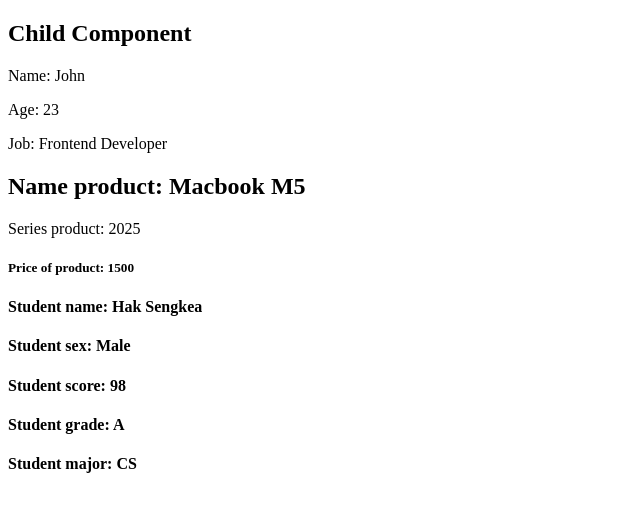
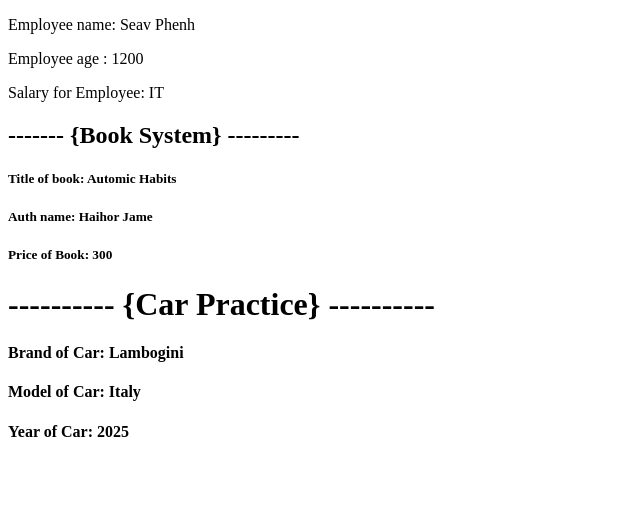
Before and after one commit to hongdyhengmesa/WebDevelopment, a Vue app: page / in a window 1280 px wide. Shown: the top 512 px of the page, without its empty margins (0-640 px from the left). Built offline with nearby package versions, Linux system fonts and the light colour scheme.

Commit message:
add some practice of props

```diff
--- a/src/App.vue
+++ b/src/App.vue
@@ -1,13 +1,13 @@
 <template>
   <div class="container">
-    <UserProfile_Parent/>
-    <ProductCard_Parent/>
-    <StudentCard_Parent/>
+      <EmpParent/>
+      <BookParent/>
+      <CarParent/>
   </div>
 </template>
 
 <script setup>
-  import UserProfile_Parent from "./components/props/UserProfile_Parent.vue";
-  import ProductCard_Parent from "./components/props/ProductCard_Parent.vue";
-  import StudentCard_Parent from "./components/props/StudentCard_Parent.vue";
+    import EmpParent from "./components/props/EmpParent.vue";
+    import BookParent from "./components/props/BookParent.vue";
+    import CarParent from "./components/props/CarParent.vue";
 </script>
--- /dev/null
+++ b/src/components/props/BookChild.vue
@@ -0,0 +1,12 @@
+<template>
+    <h2>------- {Book System} ---------</h2>
+    <h5>Title of book: {{ book.title }}</h5>
+    <h5>Auth name: {{ book.author }}</h5>
+    <h5>Price of Book: {{ book.price }}</h5>
+</template>
+
+<script setup>
+    defineProps({
+        book : Object
+    })
+</script>
--- /dev/null
+++ b/src/components/props/BookParent.vue
@@ -0,0 +1,12 @@
+<template>
+    <BookChild :book="book"/>
+</template>
+
+<script setup>
+    import BookChild from "./BookChild.vue";
+    const book = {
+        title : "Automic Habits",
+        author : "Haihor Jame",
+        price : 300,
+    }
+</script>
--- /dev/null
+++ b/src/components/props/CarChild.vue
@@ -0,0 +1,12 @@
+<template>
+    <h1>---------- {Car Practice} ----------</h1>
+    <h4>Brand of Car: {{ car.brand }}</h4>
+    <h4>Model of Car: {{ car.model }}</h4>
+    <h4>Year of  Car: {{ car.year }}</h4>
+</template>
+
+<script setup>
+    defineProps({
+        car: Object
+    })
+</script>
--- /dev/null
+++ b/src/components/props/CarParent.vue
@@ -0,0 +1,14 @@
+<template>
+    <CarChild :car="car"/>
+</template>
+
+<script setup>
+    import CarChild from "./CarChild.vue";
+
+    const car = {
+        brand: "Lambogini",
+        model: "Italy",
+        year : 2025
+    }
+
+</script>
--- /dev/null
+++ b/src/components/props/EmpChild.vue
@@ -0,0 +1,11 @@
+<template>
+    <p>Employee name: {{ employee.name }}</p>
+    <p>Employee age : {{ employee.salary }}</p>
+    <p>Salary for Employee: {{ employee.department }}</p>
+</template>
+
+<script setup>
+    defineProps({
+        employee : Object
+    })
+</script>
--- /dev/null
+++ b/src/components/props/EmpParent.vue
@@ -0,0 +1,12 @@
+<template>
+    <EmpChild :employee="employee"/>
+</template>
+
+<script setup>
+    import EmpChild from "./EmpChild.vue";
+    const employee = {
+        name : "Seav Phenh",
+        salary: 1200,
+        department : "IT"
+    }
+</script>
```
Also changed, not shown: src/components/props/UserObject_Child.vue (+11 -2 lines), src/components/props/UserObject_Parent.vue (+11 -2 lines).
